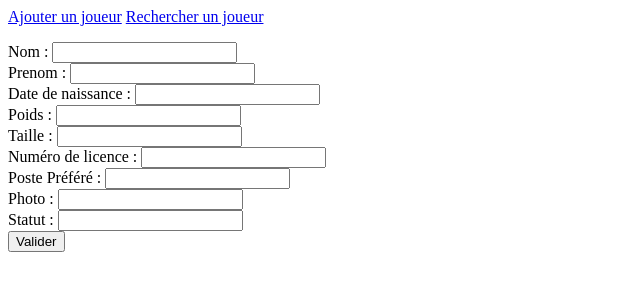
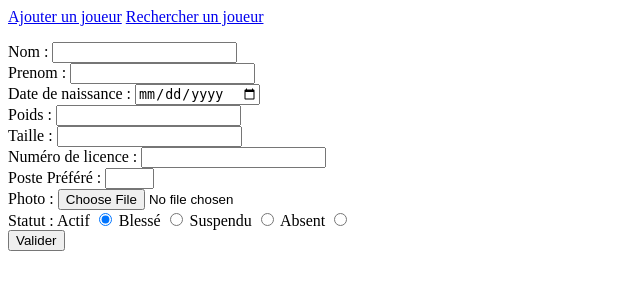
Before and after one commit to CharlyAguettaz/php-projet, a PHP site: page /php-projet/ajoutJoueur.php in a window 1280 px wide. Shown: the top 300 px of the page, without its empty margins (0-640 px from the left). Run offline with PHP 8.4, Linux system fonts and the light colour scheme.

Commit message:
Ajouter/rechercher/supprimer fonctionnel

```diff
--- a/ajoutJoueur.php
+++ b/ajoutJoueur.php
@@ -7,13 +7,20 @@
         <form action="<?php $_SERVER['PHP_SELF']?>" method="post">
             Nom : <input type="text" name="nom"><br />
             Prenom : <input type="text" name="prenom"><br />
-            Date de naissance : <input type="text" name="dateDeNaissance"><br />
-            Poids : <input type="text" name="poids"><br />
-            Taille : <input type="text" name="taille"><br />
+            Date de naissance : <input type="date" name="dateDeNaissance"><br />
+            Poids : <input type="number" name="poids" ><br />
+            Taille : <input type="number" name="taille" ><br />
             Numéro de licence : <input type="text" name="numLicence"><br />
-            Poste Préféré : <input type="text" name="postePrefere"><br />
-            Photo : <input type="text" name="photo"><br />
-            Statut : <input type="text" name="statut"><br />
+            Poste Préféré : <input type="text" name="postePrefere" maxlength="2" size="3"><br />
+            Photo : <input type="file" name="photo" accept="image/png,image/jpg"><br />
+            Statut : <label for="Actif">Actif</label>
+            <input type="radio" id="Actif" name="statut" value="Actif" checked>
+            <label for="Blessé">Blessé</label>
+            <input type="radio" id="Blessé" name="statut" value="Blessé">
+            <label for="Suspendu">Suspendu</label>
+            <input type="radio" id="Suspendu" name="statut" value="Suspendu">
+            <label for="Absent">Absent</label>
+            <input type="radio" id="Absent" name="statut" value="Absent"><br />
             <input type="submit" value="Valider">
         </form>
         <?php
--- a/recherche.php
+++ b/recherche.php
@@ -35,10 +35,8 @@
                               echo "<a href='http://localhost/php-projet/modifier.php?id=$id'>Modifier</a>"." ";
                               ?>
                               <form action="Suppression.php" method="post">
-                                   <?php
-                                        echo "<input type='hidden' value=$id name='id'>"."<br />";
-                                        echo "<input type='submit' value='Supprimer'>"."<br />";
-                                   ?>
+                                        <input type='hidden' value="<?php echo $id ?>" name='id'><br />
+                                        <input type='submit' value='Supprimer'><br />
                               </form>
                               <?php
                               echo "<br />";
```
